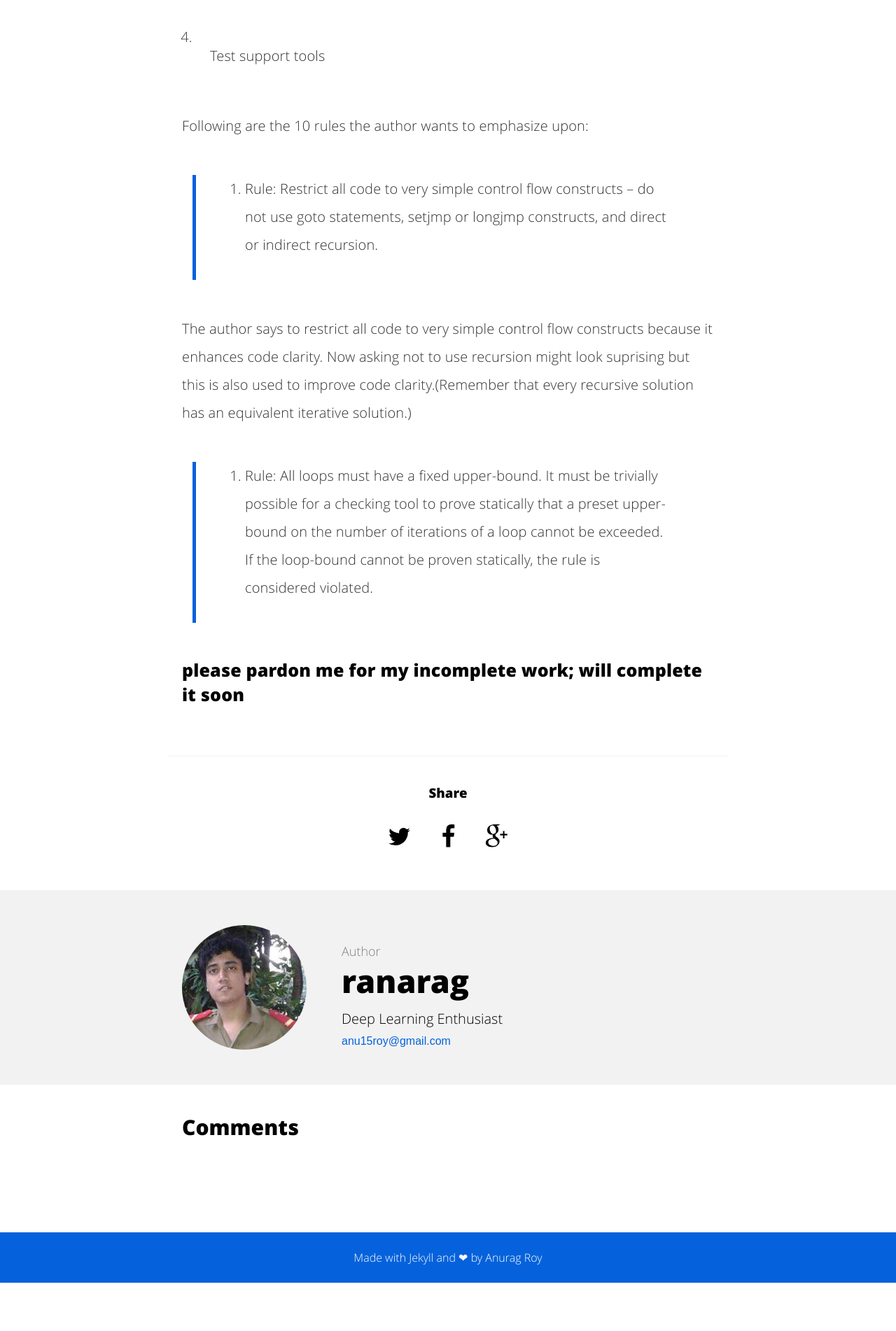
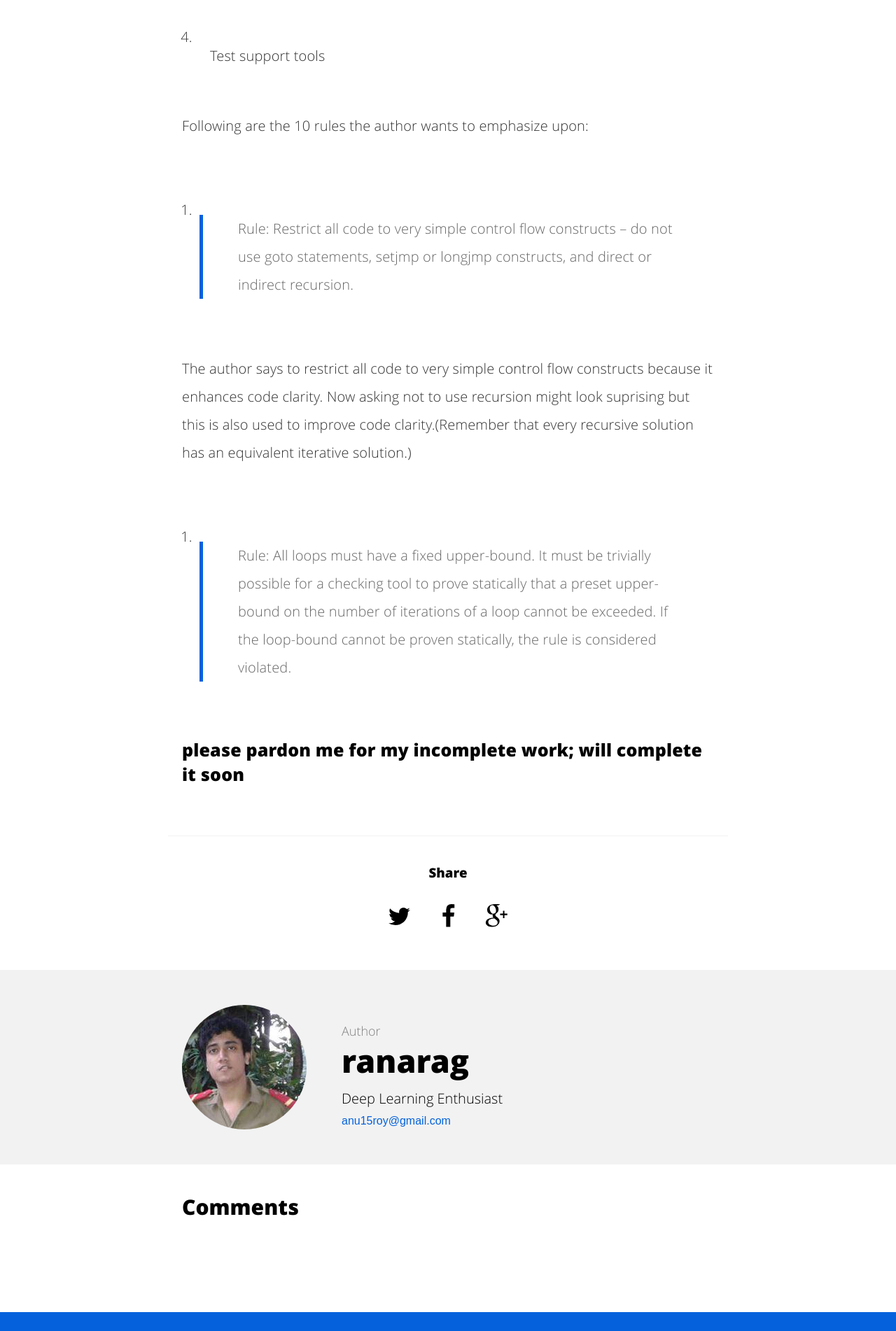
Before and after one commit to ranarag/ranarag.github.io, a Jekyll site: the page built from _posts/2016-09-03-programming-guidelines.md, in a window 1280 px wide. Shown: the part 1418-3320 px from the top of the page at 70% size. Built offline with Jekyll 4.4.1, drawn with Linux system fonts in a browser that asks for light colours; comment, search, counter and statistics services are not loaded; before the commit the page ends 3251 px from its top, so only the background shows below that.

```diff
--- a/_posts/2016-09-03-programming-guidelines.md
+++ b/_posts/2016-09-03-programming-guidelines.md
@@ -30,8 +30,9 @@ The author chosed C as the language for writing safety critical code because of
 
 Following are the 10 rules the author wants to emphasize upon:
 
-> 1. Rule: Restrict all code to very simple control flow constructs – do not use goto
-> statements, setjmp or longjmp constructs, and direct or indirect recursion.
+
+1. > Rule: Restrict all code to very simple control flow constructs – do not use goto
+   > statements, setjmp or longjmp constructs, and direct or indirect recursion.
 
 
 The author says to restrict all code to very simple control flow constructs because
@@ -40,10 +41,10 @@ this is also used to improve code clarity.(Remember that every recursive solutio
 equivalent iterative solution.)
 
 
-> 2. Rule: All loops must have a fixed upper-bound. It must be trivially possible for a
-> checking tool to prove statically that a preset upper-bound on the number of iterations
-> of a loop cannot be exceeded. If the loop-bound cannot be proven statically, the rule
-> is considered violated.
+2. >  Rule: All loops must have a fixed upper-bound. It must be trivially possible for a
+   > checking tool to prove statically that a preset upper-bound on the number of iterations
+   > of a loop cannot be exceeded. If the loop-bound cannot be proven statically, the rule
+   > is considered violated.
 
 
 ### please pardon me for my incomplete work; will complete it soon ###
```
